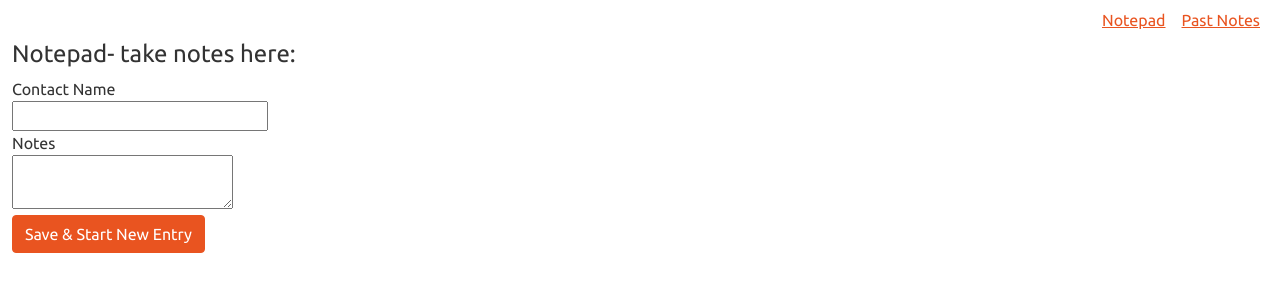
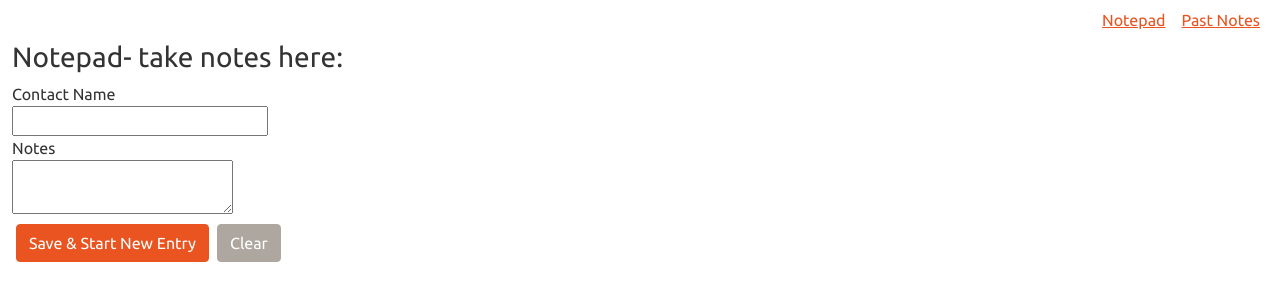
Before and after one commit to CodeQuiver/fieldnotes, a React (Create React App) app in the folder client/: page / in a window 1280 px wide. Shown: the top 300 px of the page. Built offline with nearby package versions, Linux system fonts and the light colour scheme; no server answers.

Commit message:
passing manual tests

```diff
--- a/client/src/components/AllNotes.jsx
+++ b/client/src/components/AllNotes.jsx
@@ -3,9 +3,7 @@ function AllNotes({records}) {
 
     return (
       <div className="AllNotes">
-        <header id="top">
-            <h3>All Notes</h3>
-        </header>
+        <h3 id="top">All Notes</h3>
 
         <ul>
             {records.map(record => (
--- a/client/src/components/Home.jsx
+++ b/client/src/components/Home.jsx
@@ -20,6 +20,7 @@ class Home extends React.Component {
             records: [],  };
         this.handleChange = this.handleChange.bind(this);
         this.handleSubmit = this.handleSubmit.bind(this);
+        this.handleReset = this.handleReset.bind(this);
       }
 
     // TODO- maybe replace with hooks, that's what I'd use in a larger project
@@ -46,6 +47,7 @@ class Home extends React.Component {
                                 activeNoteText = {this.state.activeNoteText}
                                 handleChange = {this.handleChange}
                                 handleSubmit = {this.handleSubmit}
+                                handleReset = {this.handleReset}
                              />
                         </Route>
                     </Switch>
@@ -77,6 +79,13 @@ class Home extends React.Component {
         this.setState({[event.target.name]: event.target.value });
       }
 
+      handleReset() {
+        this.setState({
+            activePersonName: '',
+            activeNoteText: '',
+        });
+      }
+
       handleSubmit(event) {
         event.preventDefault();
         if (this.state.activeNoteText.length === 0 && this.state.activePersonName.length === 0) {
@@ -87,9 +96,9 @@ class Home extends React.Component {
 
         this.setState(state => ({
             records: state.records.concat(newRecord),
-            activePersonName: '',
-            activeNoteText: '',
         }));
+
+        this.handleReset();
 
         this.createRecord(newRecord);
       }
--- a/client/src/components/NoteEntry.jsx
+++ b/client/src/components/NoteEntry.jsx
@@ -3,13 +3,13 @@ import FormGroup from 'react-bootstrap/esm/FormGroup';
 import Form from 'react-bootstrap/Form';
 
 
-function NoteEntry({activePersonName, activeNoteText, handleChange, handleSubmit}) {
+function NoteEntry({activePersonName, activeNoteText, handleChange, handleSubmit, handleReset}) {
     return (
       <div className="NoteEntry">
         <div className="row">
-          <h4 className="col">
+          <h3 className="col">
               Notepad- take notes here:
-          </h4>
+          </h3>
         </div>
         <Form onSubmit={handleSubmit}>
           <FormGroup>
@@ -27,8 +27,11 @@ function NoteEntry({activePersonName, activeNoteText, handleChange, handleSubmit
           </FormGroup>
 
             {/* TODO- expand to allow client to dynamically add custom field, or choose from previous custom fields added */}
-            <Button type="submit">
+            <Button type="submit" className="btn m-1">
             Save & Start New Entry
+            </Button>
+            <Button type="reset" className="btn btn-secondary m-1" onClick={handleReset}>
+            Clear
             </Button>
         </Form>
       </div>
```
